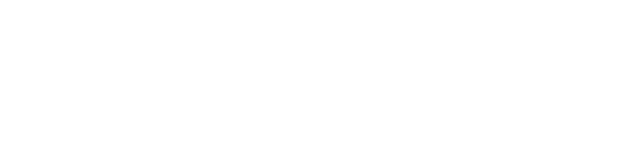
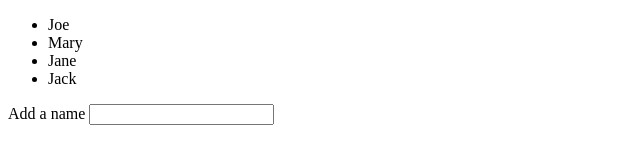
Before and after one commit to yhoiseth/codeceptjs, a website: page index.html in a window 1280 px wide. Shown: the whole page, without its empty margins (0-640 px from the left). Drawn offline with nearby package versions, Linux system fonts and the light colour scheme.

Commit message:
Finish step 4

```diff
--- a/index.html
+++ b/index.html
@@ -1,9 +1,45 @@
 <!DOCTYPE html>
-<html>
+<html xmlns:v-on="http://www.w3.org/1999/xhtml">
 <head>
     <title></title>
 </head>
 <body>
+<div id="root">
+    <ul>
+        <li v-for="name in names" v-text="name"></li>
+    </ul>
+    <form v-on:submit.prevent="addNameToList">
+        <label>
+            Add a name
+            <input type="text" v-model="newName" autofocus>
+        </label>
+    </form>
+
+</div>
+
+<script src="https://unpkg.com/vue@2.4.4/dist/vue.js"></script>
+
+<script>
+  new Vue({
+    el: '#root',
+    data: {
+      names: [
+        'Joe',
+        'Mary',
+        'Jane',
+        'Jack',
+      ],
+      newName: '',
+    },
+    methods: {
+      addNameToList: function () {
+        this.names.push(this.newName);
+        this.newName = '';
+      },
+    },
+  })
+
+</script>
 
 </body>
 </html>
```
